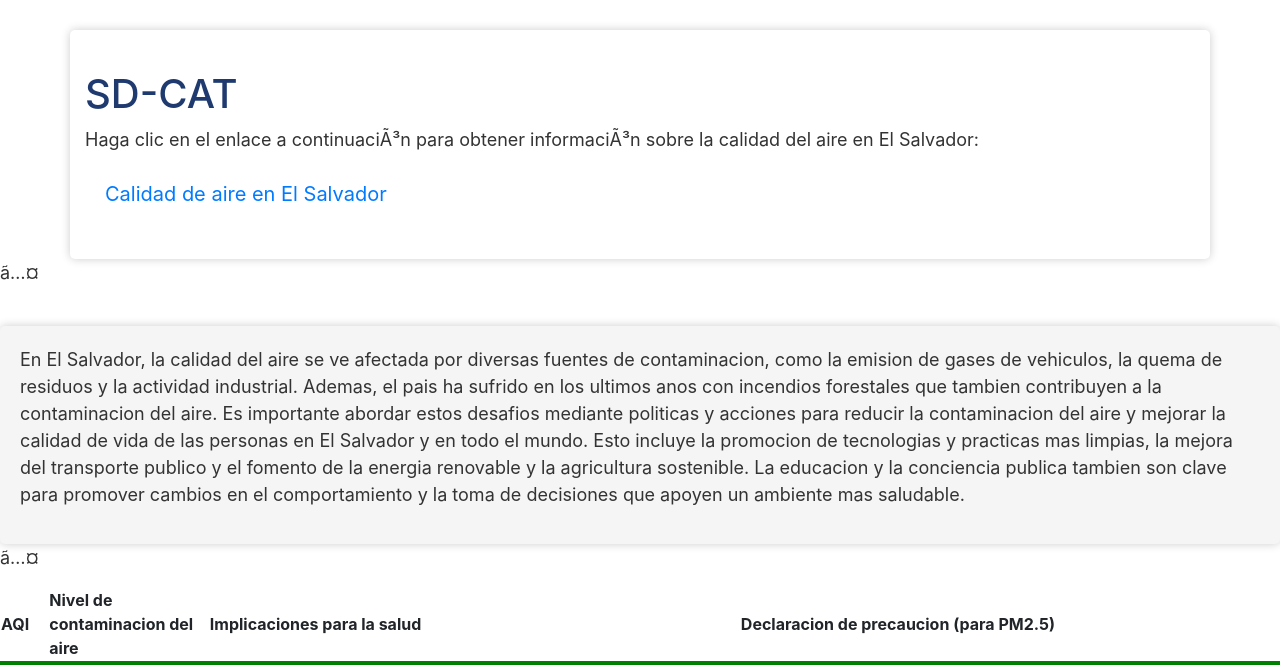
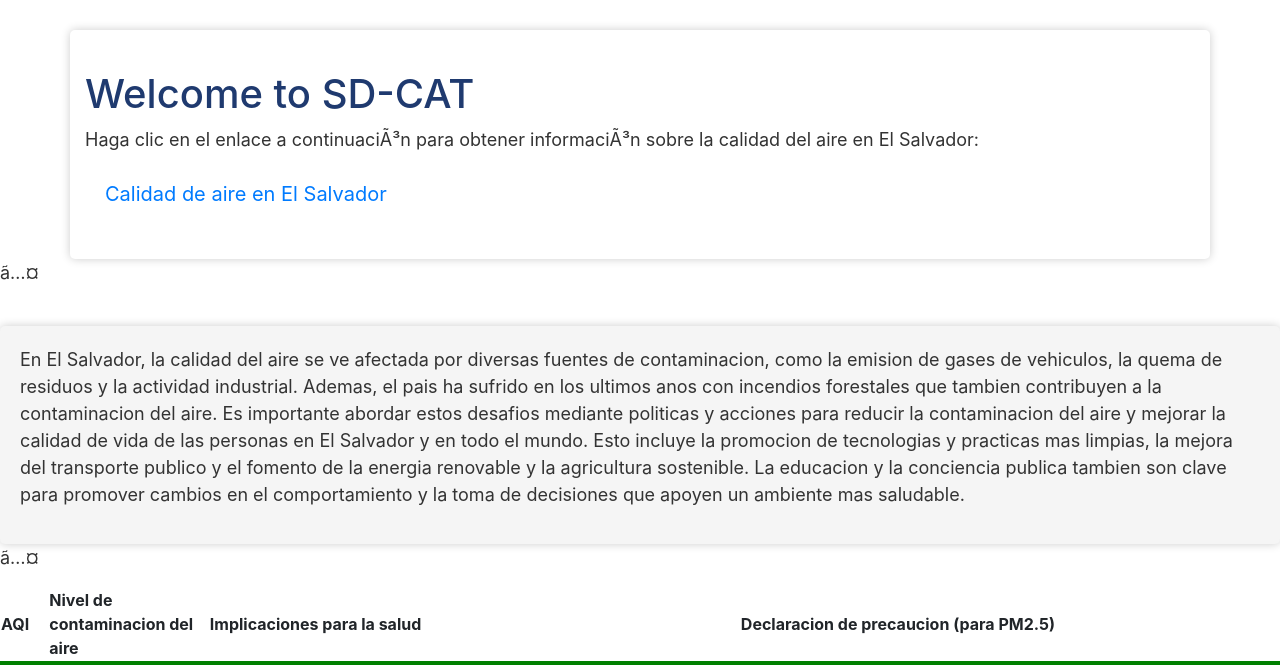
Before and after one commit to D4rKZ1oN/SD-CAT-web, a plain HTML site: page index.html in a window 1280 px wide. Shown: the part 120-785 px from the top of the page. Drawn offline with nearby package versions, Linux system fonts and the light colour scheme.

Commit message:
Update index.html

```diff
--- a/index.html
+++ b/index.html
@@ -135,7 +135,7 @@
 <html>
   <body>
     <div class="container">
-      <h1>SD-CAT</h1>
+      <h1>Welcome to SD-CAT</h1>
       <p>Haga clic en el enlace a continuación para obtener información sobre la calidad del aire en El Salvador:</p>
       <a href="#" id="enlace-api">Calidad de aire en El Salvador</a>
       <section id="seccion-api" style="display:none;">
```
